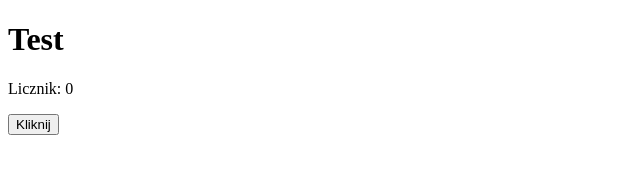
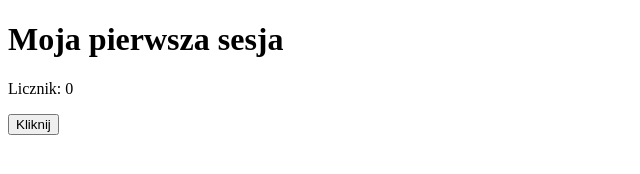
Before and after one commit to jakubolowniuk-ai/Agenci, a plain HTML site: page index.html in a window 1280 px wide. Shown: the whole page, without its empty margins (0-640 px from the left). Drawn offline with Linux system fonts and the light colour scheme.

Commit message:
Add CLAUDE.md with project rules and change page heading
Co-Authored-By: Claude Opus 5.5 <noreply@anthropic.com>
Claude-Session: https://claude.ai/code/session_012LzKsCTdU2uKREYnzpzpVt

```diff
--- a/index.html
+++ b/index.html
@@ -6,7 +6,7 @@
   <title>Test</title>
 </head>
 <body>
-  <h1>Test</h1>
+  <h1>Moja pierwsza sesja</h1>
   <p>Licznik: <span id="licznik">0</span></p>
   <button id="przycisk" type="button">Kliknij</button>
 
```
Also changed, not shown: 1 other file.
